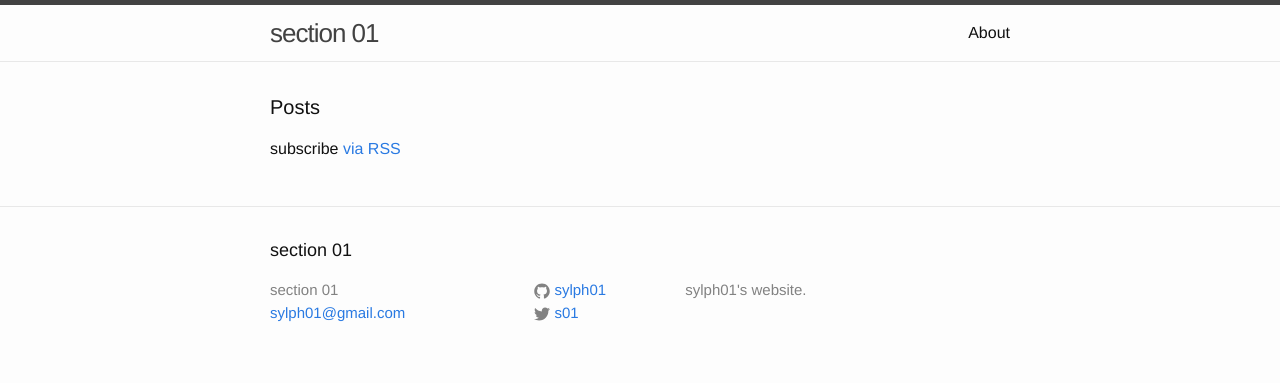
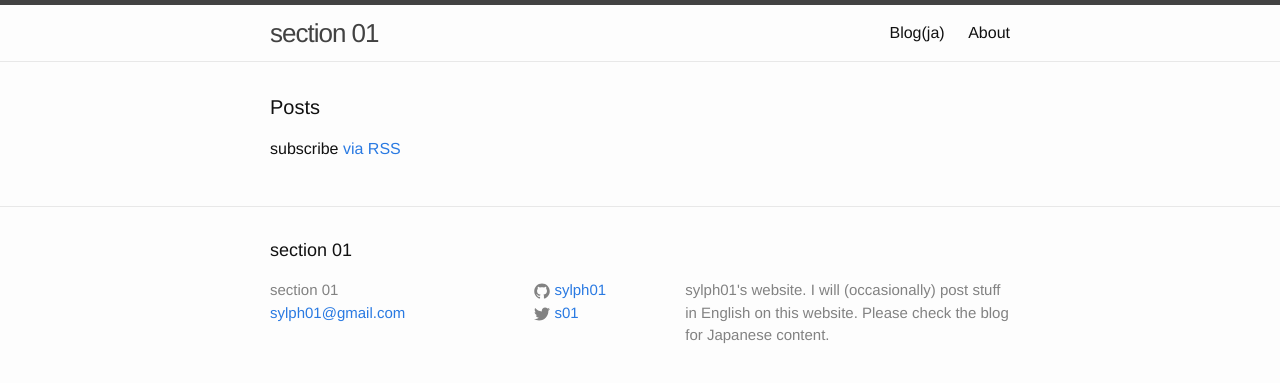
Before and after one commit to sylph01/sylph01.github.io, a Jekyll site: the page built from index.html, in a window 1280 px wide. Shown: the top 383 px of the page. Built offline with Jekyll 4.4.1, drawn with Linux system fonts in a browser that asks for light colours.

Commit message:
Decided to use GH pages for English posts; so added the link to blog in Japanese

```diff
--- a/_config.yml
+++ b/_config.yml
@@ -10,6 +10,7 @@ title: section 01
 email: sylph01@gmail.com
 description: > # this means to ignore newlines until "baseurl:"
   sylph01's website.
+  I will (occasionally) post stuff in English on this website. Please check the blog for Japanese content.
 baseurl: "" # the subpath of your site, e.g. /blog
 url: "http://sylph01.github.io/" # the base hostname & protocol for your site
 twitter_username: s01
--- a/_includes/header.html
+++ b/_includes/header.html
@@ -14,6 +14,7 @@
       </a>
 
       <div class="trigger">
+        <a class="page-link" href="http://sylph01.hatenablog.jp/">Blog(ja)</a>
         {% for my_page in site.pages %}
           {% if my_page.title %}
           <a class="page-link" href="{{ my_page.url | prepend: site.baseurl }}">{{ my_page.title }}</a>
```
